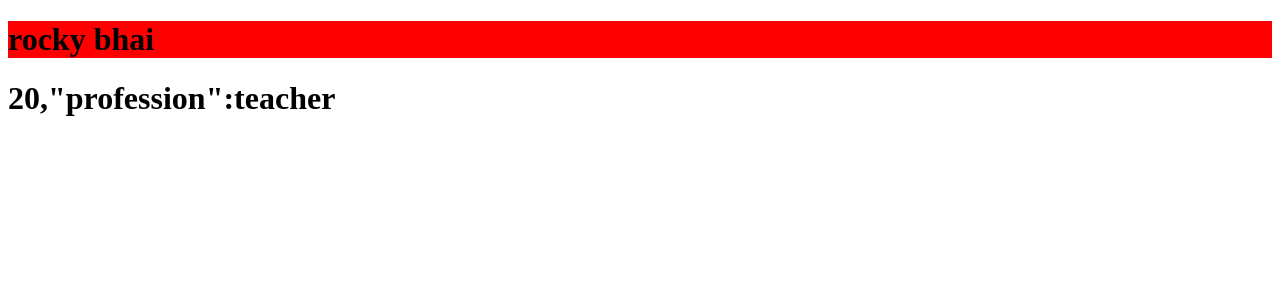
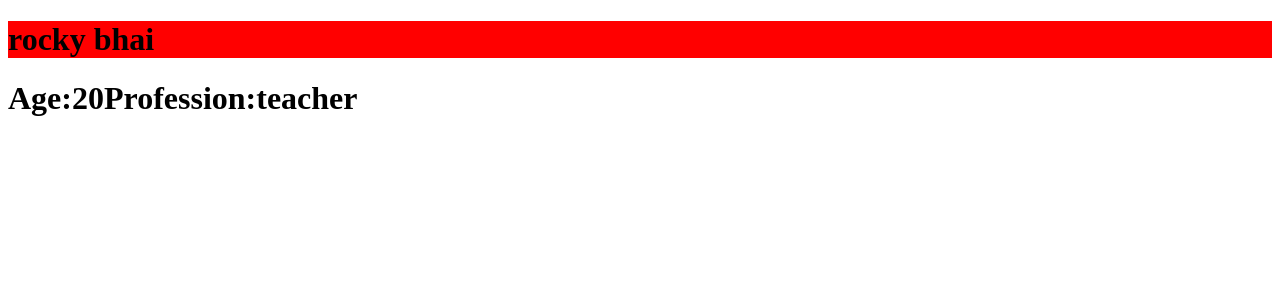
Before and after one commit to vimal336/React-js-projects, a React (Create React App) app in the folder myapp/: page / in a window 1280 px wide. Shown: the top 300 px of the page. Built offline with nearby package versions, Linux system fonts and the light colour scheme.

Commit message:
react practice

```diff
--- a/myapp/src/components/Header.js
+++ b/myapp/src/components/Header.js
@@ -4,7 +4,7 @@ export const Header = (props) => {
   return (
     <div>
         <h1 style={{backgroundColor:'red'}}>{props.name}</h1>
-        <h1>{props.age},"profession":{props.job}</h1>
+        <h1>Age:{props.age}Profession:{props.job}</h1>
     </div>
   )
 }
```
